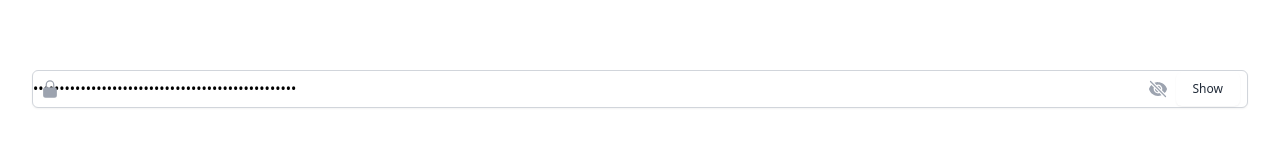
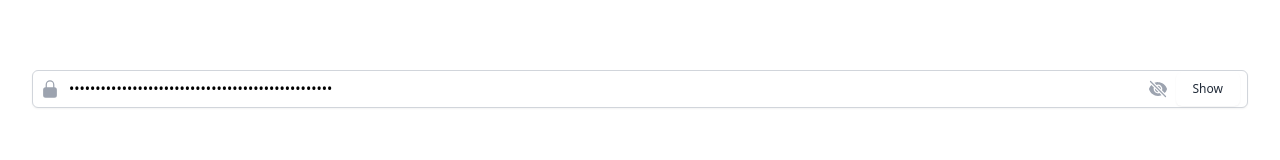
Before and after one commit to ericchernuka/atoms, a React (Vite) app: page / in a window 1280 px wide. Shown: the part 120-280 px from the top of the page. Built offline with nearby package versions, Linux system fonts and the light colour scheme; what tailwindcss-radix would draw is missing.

Commit message:
fixes broken input styling
CSS max calculations don't like when a value is undefined so this adds a fallback on the var lookups so they always resolve to a 0px.

```diff
--- a/src/text-field/TextField.tsx
+++ b/src/text-field/TextField.tsx
@@ -148,8 +148,10 @@ const TextFieldInput = forwardRef<TextFieldInputElement, TextFieldInputProps>(
         type="text"
         {...props}
         style={{
-          paddingLeft: "max(var(--spacing-2), var(--left-slot-width, 0px))",
-          paddingRight: "max(var(--spacing-2), var(--right-slot-width, 0px))",
+          paddingLeft:
+            "max(var(--spacing-2, 0px), var(--left-slot-width, 0px))",
+          paddingRight:
+            "max(var(--spacing-2, 0px), var(--right-slot-width, 0px))",
         }}
         ref={forwardedRef}
       />
```
